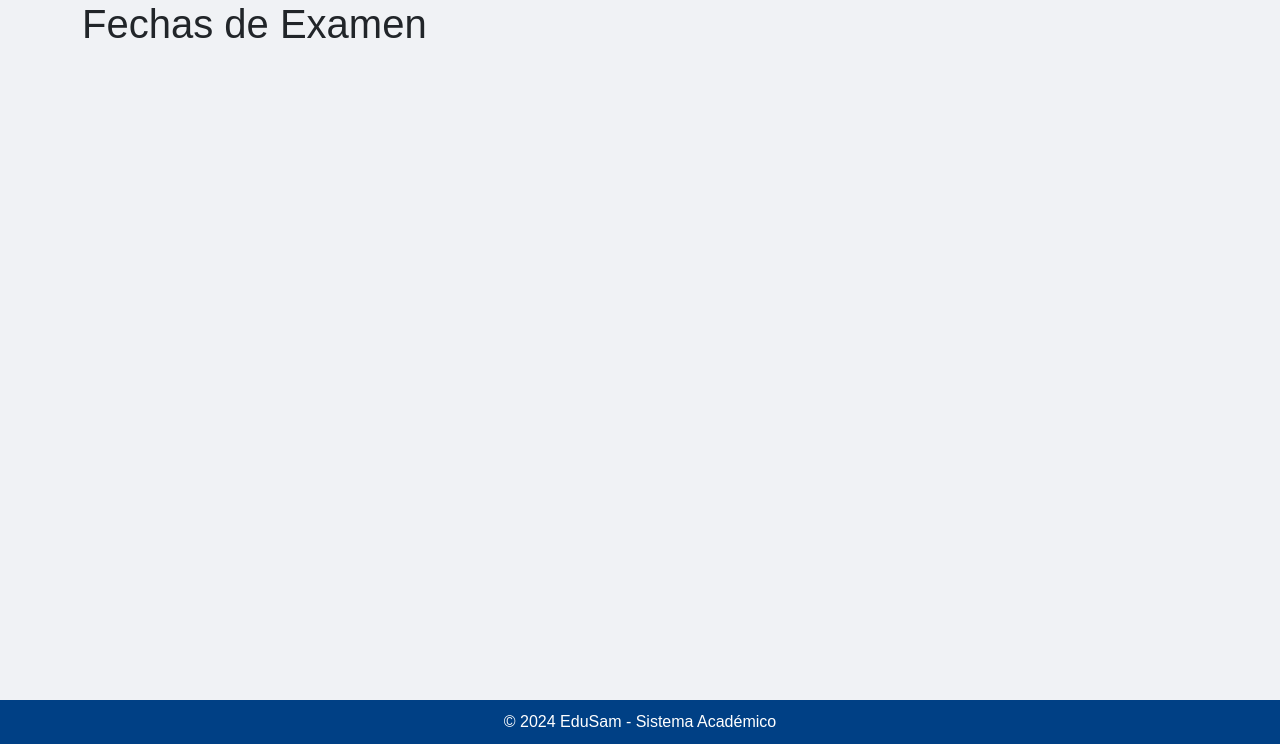
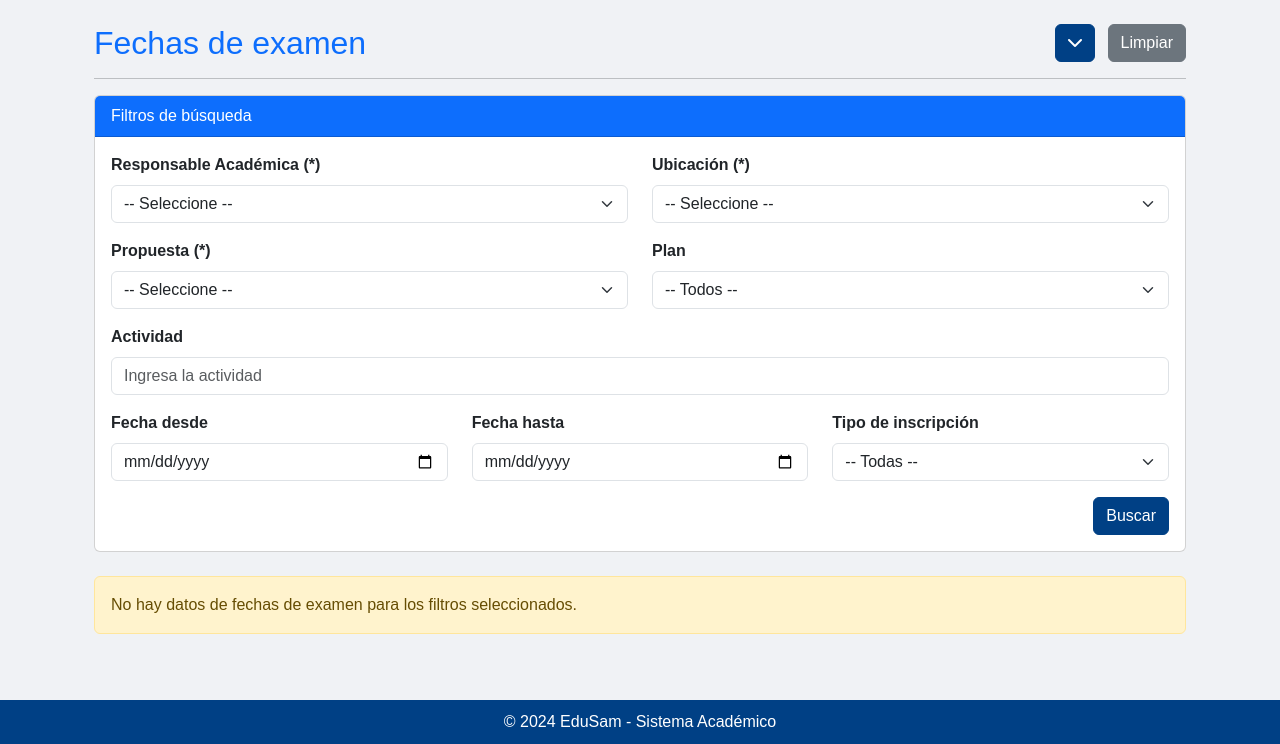
Before and after one commit to SantiagoDarnes/edu-sam, a Flask app: page /fechas_examen in a window 1280 px wide. Shown: the part 56-800 px from the top of the page. Run offline with Flask 3, Linux system fonts and the light colour scheme; some libraries are stand-ins or nearby versions.

Commit message:
Update fechas_examen.html

```diff
--- a/templates/login/fechas_examen.html
+++ b/templates/login/fechas_examen.html
@@ -3,5 +3,105 @@
 {% block title %}Fechas de Examen - EduSam{% endblock %}
 
 {% block content %}
-    <h1>Fechas de Examen</h1>
+<div class="container mt-4">
+    <!-- Encabezado con el título y los botones alineados horizontalmente -->
+    <div class="d-flex justify-content-between align-items-center mb-3">
+        <h2 class="text-primary mb-0">Fechas de examen</h2>
+
+        <!-- Botones de Filtro y Limpiar alineados a la derecha -->
+        <div>
+            <!-- Botón para colapsar/expandir el filtro con una flecha -->
+            <button class="btn btn-primary me-2" type="button" data-bs-toggle="collapse" data-bs-target="#filtroForm" aria-expanded="true" aria-controls="filtroForm">
+                <i class="fas fa-chevron-down"></i>
+            </button>
+            <!-- Botón Limpiar -->
+            <button class="btn btn-secondary">Limpiar</button>
+        </div>
+    </div>
+    <hr>
+
+    <!-- Filtro desplegable -->
+    <div class="collapse show" id="filtroForm">
+        <div class="card">
+            <div class="card-header bg-primary text-white">
+                Filtros de búsqueda
+            </div>
+            <div class="card-body">
+                <form>
+                    <div class="row">
+                        <!-- Responsable Académica y Ubicación en una fila -->
+                        <div class="col-md-6 mb-3">
+                            <label for="responsable" class="form-label">Responsable Académica (*)</label>
+                            <select id="responsable" class="form-select" required>
+                                <option value="">-- Seleccione --</option>
+                            </select>
+                        </div>
+
+                        <div class="col-md-6 mb-3">
+                            <label for="ubicacion" class="form-label">Ubicación (*)</label>
+                            <select id="ubicacion" class="form-select" required>
+                                <option value="">-- Seleccione --</option>
+                            </select>
+                        </div>
+                    </div>
+
+                    <div class="row">
+                        <!-- Propuesta y Plan en una fila -->
+                        <div class="col-md-6 mb-3">
+                            <label for="propuesta" class="form-label">Propuesta (*)</label>
+                            <select id="propuesta" class="form-select" required>
+                                <option value="">-- Seleccione --</option>
+                            </select>
+                        </div>
+
+                        <div class="col-md-6 mb-3">
+                            <label for="plan" class="form-label">Plan</label>
+                            <select id="plan" class="form-select">
+                                <option value="">-- Todos --</option>
+                            </select>
+                        </div>
+                    </div>
+
+                    <!-- Actividad -->
+                    <div class="mb-3">
+                        <label for="actividad" class="form-label">Actividad</label>
+                        <input type="text" id="actividad" class="form-control" placeholder="Ingresa la actividad">
+                    </div>
+
+                    <div class="row">
+                        <!-- Fecha Desde -->
+                        <div class="col-md-4 mb-3">
+                            <label for="fecha_desde" class="form-label">Fecha desde</label>
+                            <input type="date" id="fecha_desde" class="form-control">
+                        </div>
+
+                        <!-- Fecha Hasta -->
+                        <div class="col-md-4 mb-3">
+                            <label for="fecha_hasta" class="form-label">Fecha hasta</label>
+                            <input type="date" id="fecha_hasta" class="form-control">
+                        </div>
+
+                        <!-- Tipo de inscripción -->
+                        <div class="col-md-4 mb-3">
+                            <label for="tipo_inscripcion" class="form-label">Tipo de inscripción</label>
+                            <select id="tipo_inscripcion" class="form-select">
+                                <option value="">-- Todas --</option>
+                            </select>
+                        </div>
+                    </div>
+
+                    <!-- Botón de búsqueda -->
+                    <div class="d-flex justify-content-end">
+                        <button type="submit" class="btn btn-primary">Buscar</button>
+                    </div>
+                </form>
+            </div>
+        </div>
+    </div>
+
+    <!-- Mensaje de no resultados -->
+    <div class="alert alert-warning mt-4" role="alert">
+        No hay datos de fechas de examen para los filtros seleccionados.
+    </div>
+</div>
 {% endblock %}
```
